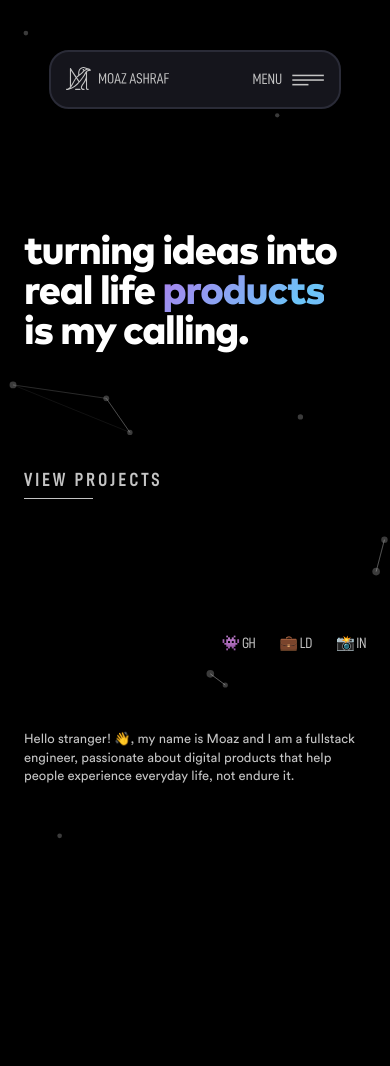
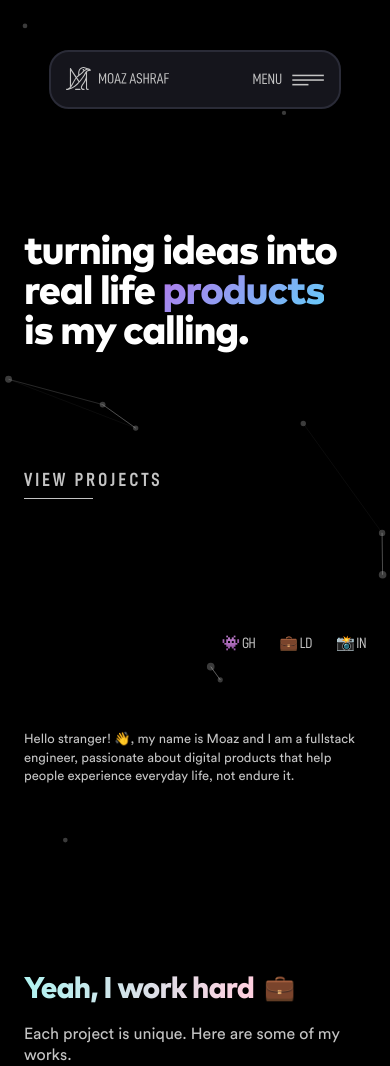
Before and after one commit to Moaazashraf/moazashraf, a Next.js app: page / in a window 390 px wide. Before the commit the page ends 844 px from the top, so only its background shows below. Built offline with nearby package versions, Linux system fonts and the light colour scheme.

Commit message:
#12 add projects header and made it responsive

```diff
--- a/src/components/Header/HeaderFooter/HeaderFooter.module.scss
+++ b/src/components/Header/HeaderFooter/HeaderFooter.module.scss
@@ -11,6 +11,7 @@
 
   .links {
     display: flex;
+    align-items: center;
     gap: $gutter_md;
 
     a {
--- a/src/components/Projects/Projects.tsx
+++ b/src/components/Projects/Projects.tsx
@@ -1,7 +1,15 @@
 import React from "react";
+import ProjectsHeader from "./ProjectsHeader";
+import styles from "./styles/Projects.module.scss";
 
 function Projects() {
-  return <></>;
+  return (
+    <div className={styles.wrapper}>
+      <div className={styles.main}>
+        <ProjectsHeader />
+      </div>
+    </div>
+  );
 }
 
 export default Projects;
--- /dev/null
+++ b/src/components/Projects/ProjectsHeader.tsx
@@ -0,0 +1,17 @@
+import React from "react";
+import styles from "./styles/ProjectsHeader.module.scss";
+
+function ProjectsHeader() {
+  return (
+    <div className={styles.projects_header}>
+      <h2 className={styles.title}>
+        <span> Yeah, I work hard</span> <small>💼</small>
+      </h2>
+      <p className={styles.description}>
+        Each project is unique. Here are some of my works.
+      </p>
+    </div>
+  );
+}
+
+export default ProjectsHeader;
--- /dev/null
+++ b/src/components/Projects/styles/Projects.module.scss
@@ -0,0 +1,20 @@
+@import "../../../styles/base/colors.scss";
+@import "../../../styles/base/typography.scss";
+@import "../../../styles/layout/grid.scss";
+
+.wrapper {
+  display: grid;
+  grid-template-columns: 1fr repeat(12, minmax(min-content, 9.7rem)) 1fr;
+  .main {
+    grid-column: 2 / 14;
+    margin-top: 185px;
+    padding: 0 5.5rem;
+
+    @media only screen and (max-width: 57em) {
+      grid-column: 1/15;
+    }
+    @media only screen and (max-width: $screen_md) {
+      padding: 0 $gutter_md;
+    }
+  }
+}
--- /dev/null
+++ b/src/components/Projects/styles/ProjectsHeader.module.scss
@@ -0,0 +1,64 @@
+@import "../../../styles/base/colors.scss";
+@import "../../../styles/base/typography.scss";
+@import "../../../styles/layout/grid.scss";
+
+.projects_header {
+  .title {
+    display: flex;
+    align-items: center;
+    font-size: 5rem;
+    letter-spacing: -0.03em;
+    font-family: var(--font-mark-pro);
+    span {
+      margin-right: 1rem;
+      background-image: linear-gradient(90deg, #b0f3f1, #ffcfdf);
+      background-clip: text;
+      -webkit-background-clip: text;
+      -webkit-text-fill-color: transparent;
+      display: inline-block;
+    }
+  }
+
+  .description {
+    font-family: var(--font-circular);
+    font-size: 1.6rem;
+    line-height: 130.4%;
+    color: $gray;
+    margin-top: $gutter_base;
+  }
+}
+
+@media (max-width: $screen_md) {
+  .projects_header {
+    .title {
+      font-size: 4.5rem;
+    }
+  }
+  .description {
+    font-size: 1.3rem;
+  }
+}
+
+@media (max-width: 600px) {
+  .projects_header {
+    .title {
+      font-size: 4rem;
+    }
+  }
+}
+
+@media (max-width: 530px) {
+  .projects_header {
+    .title {
+      font-size: 3.5rem;
+    }
+  }
+}
+
+@media (max-width: $screen_xs) {
+  .projects_header {
+    .title {
+      font-size: 3rem;
+    }
+  }
+}
```
